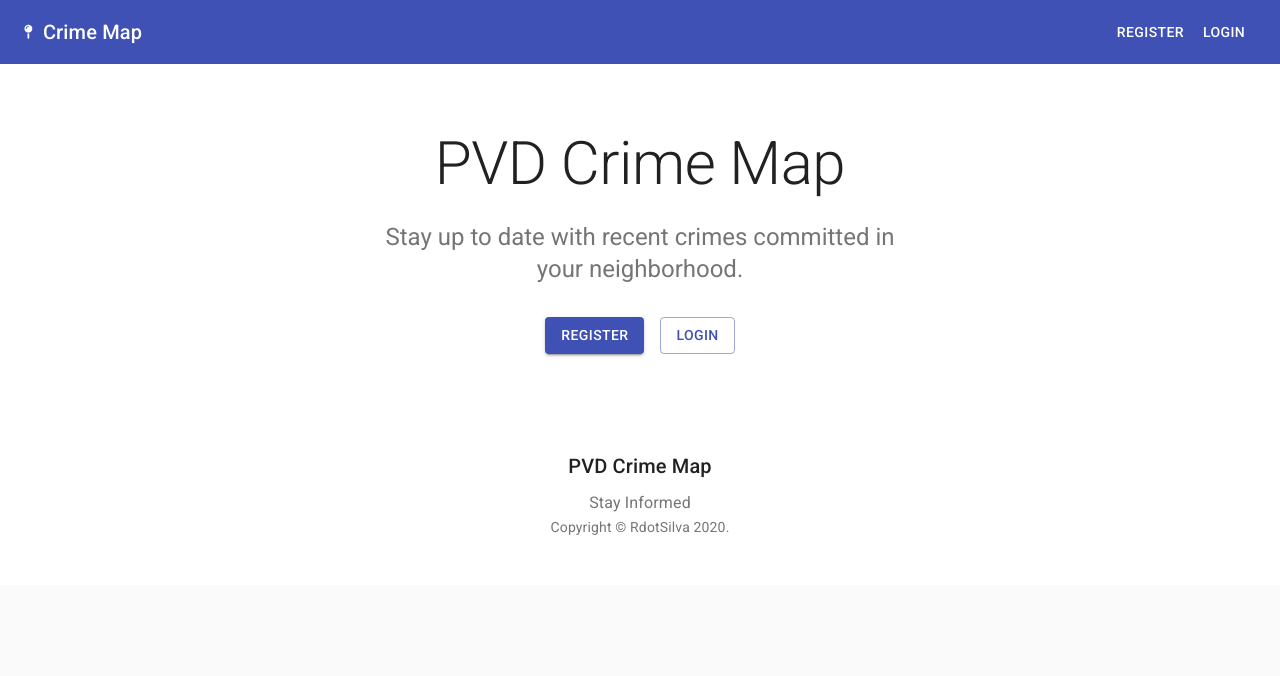
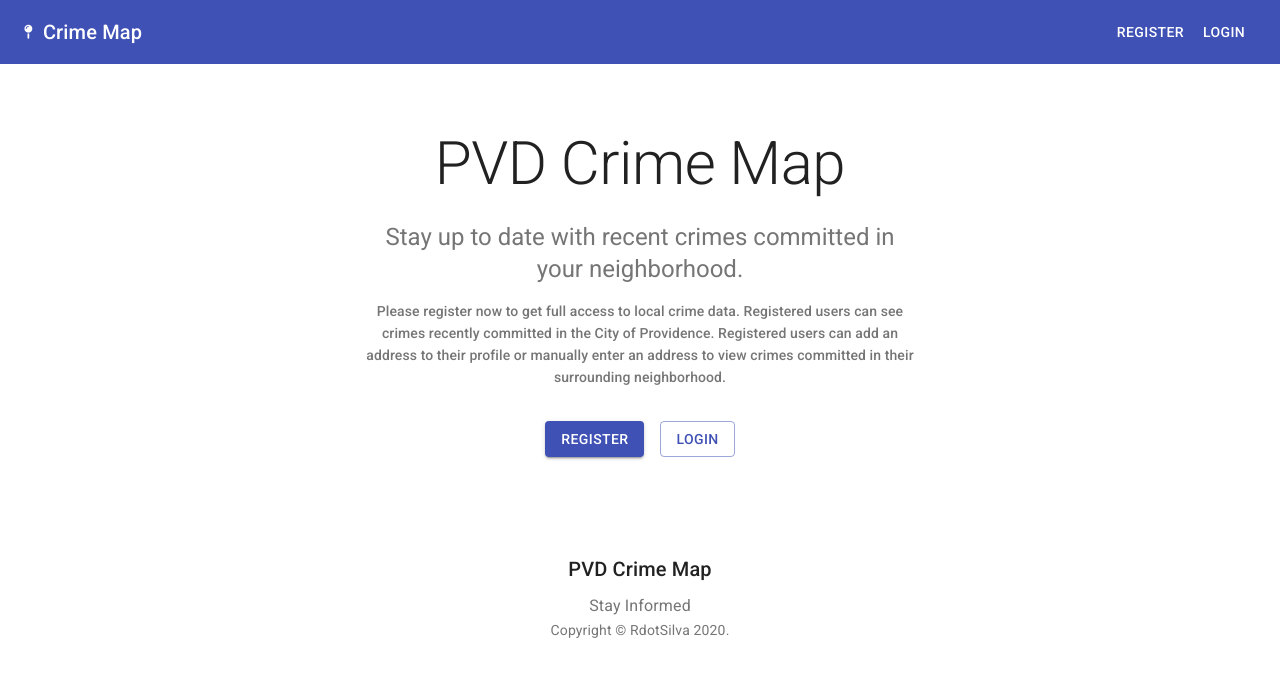
Before and after one commit to RdotSilva/MERN-PVD-Crime-Map, a React (Create React App) app in the folder client/: page / in a window 1280 px wide. Shown: the top 676 px of the page. Built offline with nearby package versions, Linux system fonts and the light colour scheme; no server answers.

Commit message:
Add description Typography

```diff
--- a/client/src/components/layout/Landing.js
+++ b/client/src/components/layout/Landing.js
@@ -79,6 +79,18 @@ const Landing = () => {
             >
               Stay up to date with recent crimes committed in your neighborhood.
             </Typography>
+            <Typography
+              variant="subtitle2"
+              align="center"
+              color="textSecondary"
+              paragraph
+            >
+              Please register now to get full access to local crime data.
+              Registered users can see crimes recently committed in the City of
+              Providence. Registered users can add an address to their profile
+              or manually enter an address to view crimes committed in their
+              surrounding neighborhood.
+            </Typography>
             <div className={classes.heroButtons}>
               <Grid container spacing={2} justify="center">
                 <Grid item>
```
